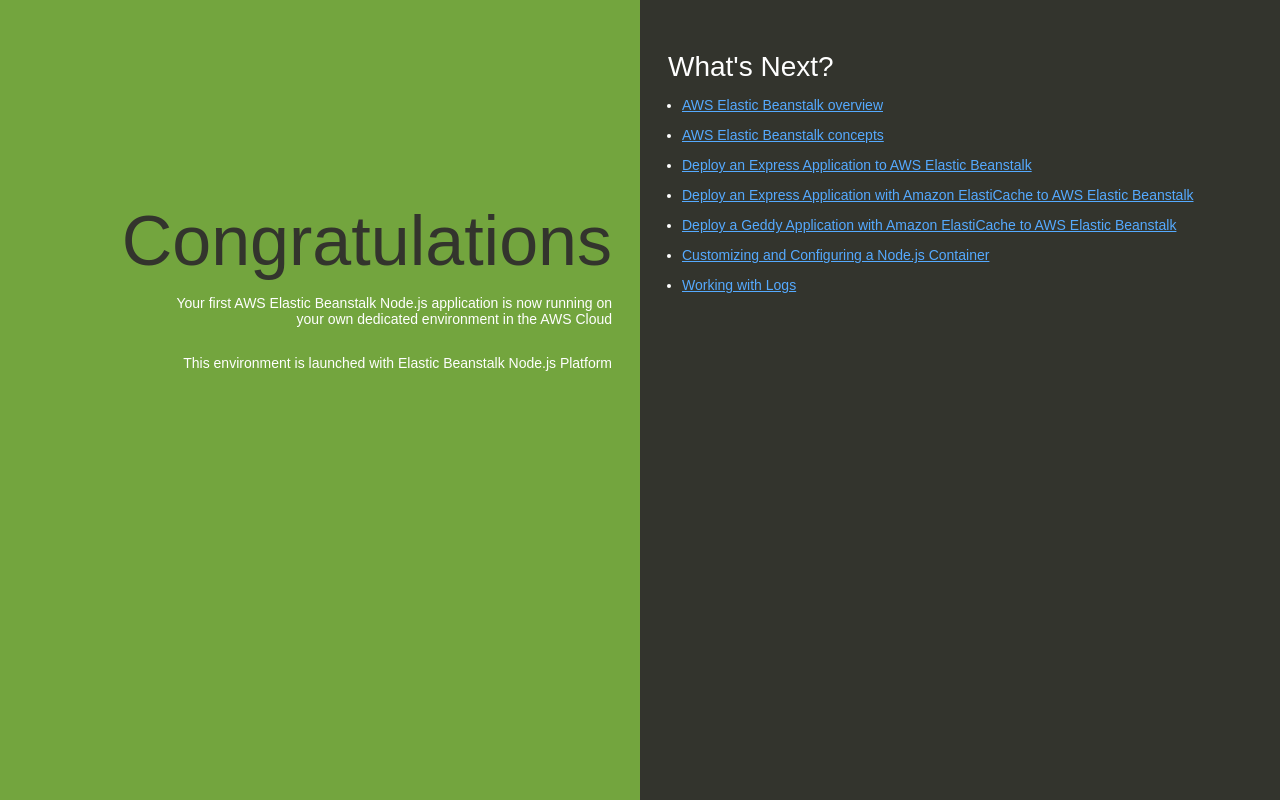
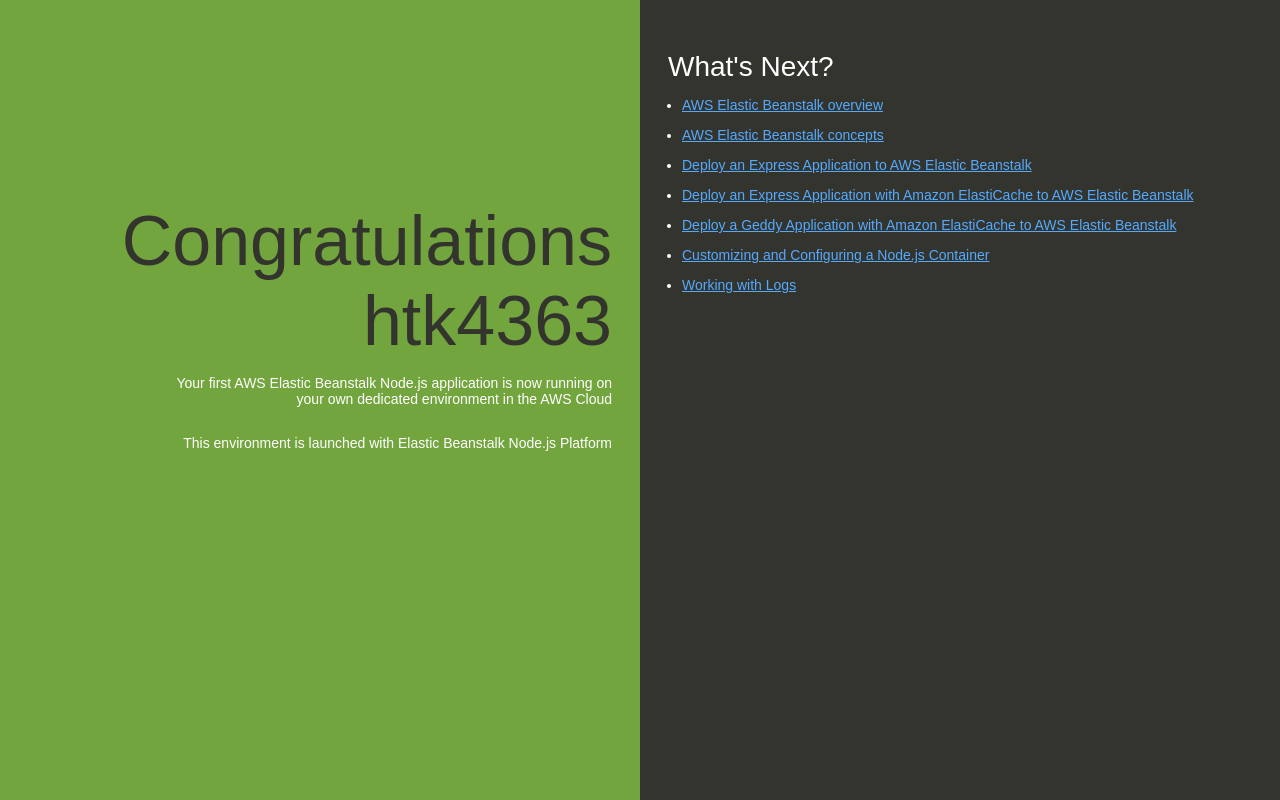
Before and after one commit to hkeena98/node-devops-pipeline-aws-example, a website: page index.html in a window 1280 px wide. Drawn offline with Linux system fonts and the light colour scheme.

Commit message:
Added Name to Demo

```diff
--- a/index.html
+++ b/index.html
@@ -74,7 +74,7 @@
   </head>
   <body>
     <div class="textColumn">
-      <h1>Congratulations</h1>
+      <h1>Congratulations htk4363</h1>
       <p>Your first AWS Elastic Beanstalk Node.js application is now running on your own dedicated environment in the AWS Cloud</p>
       <p>This environment is launched with Elastic Beanstalk Node.js Platform</p>
     </div>
```
